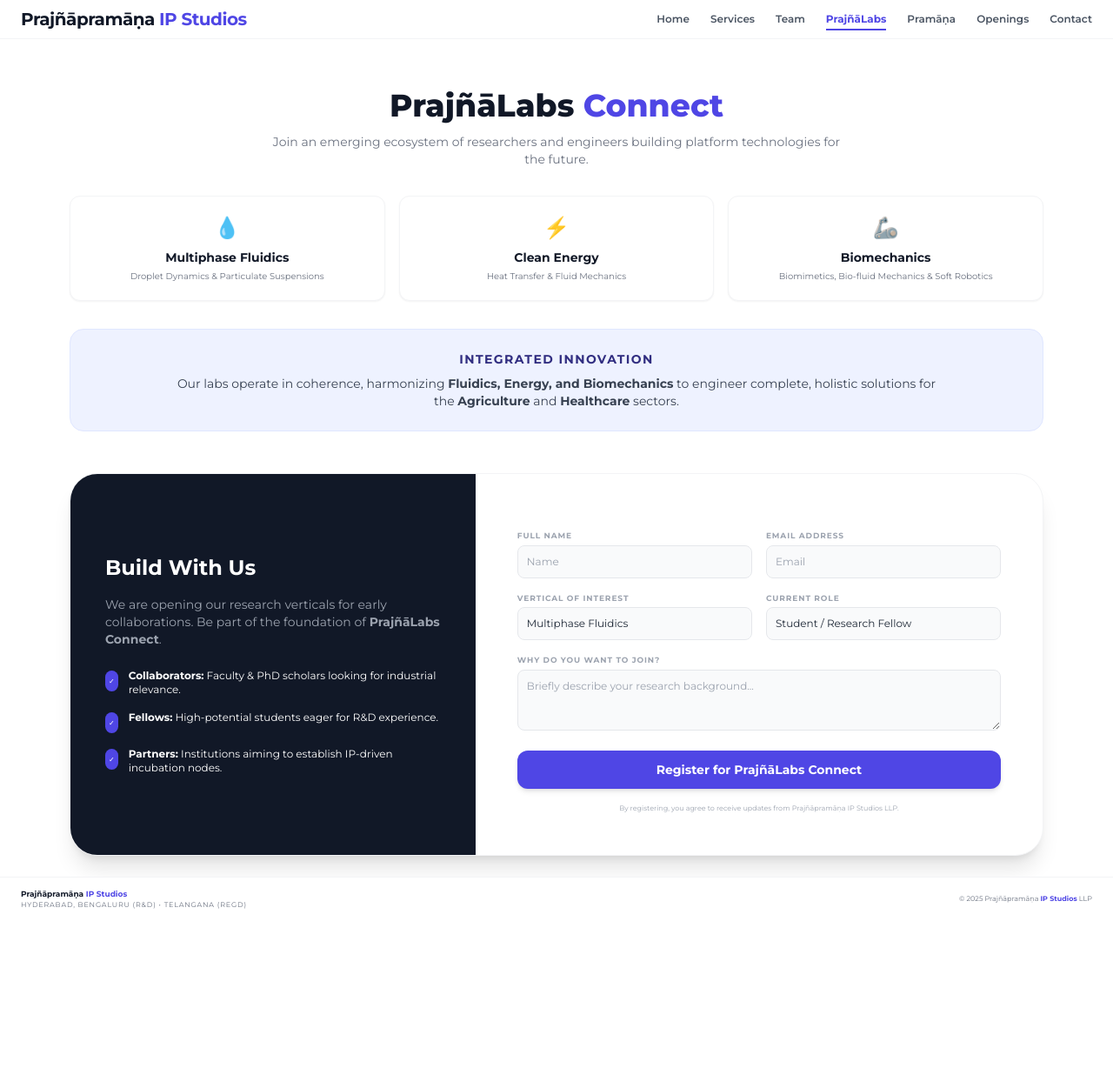
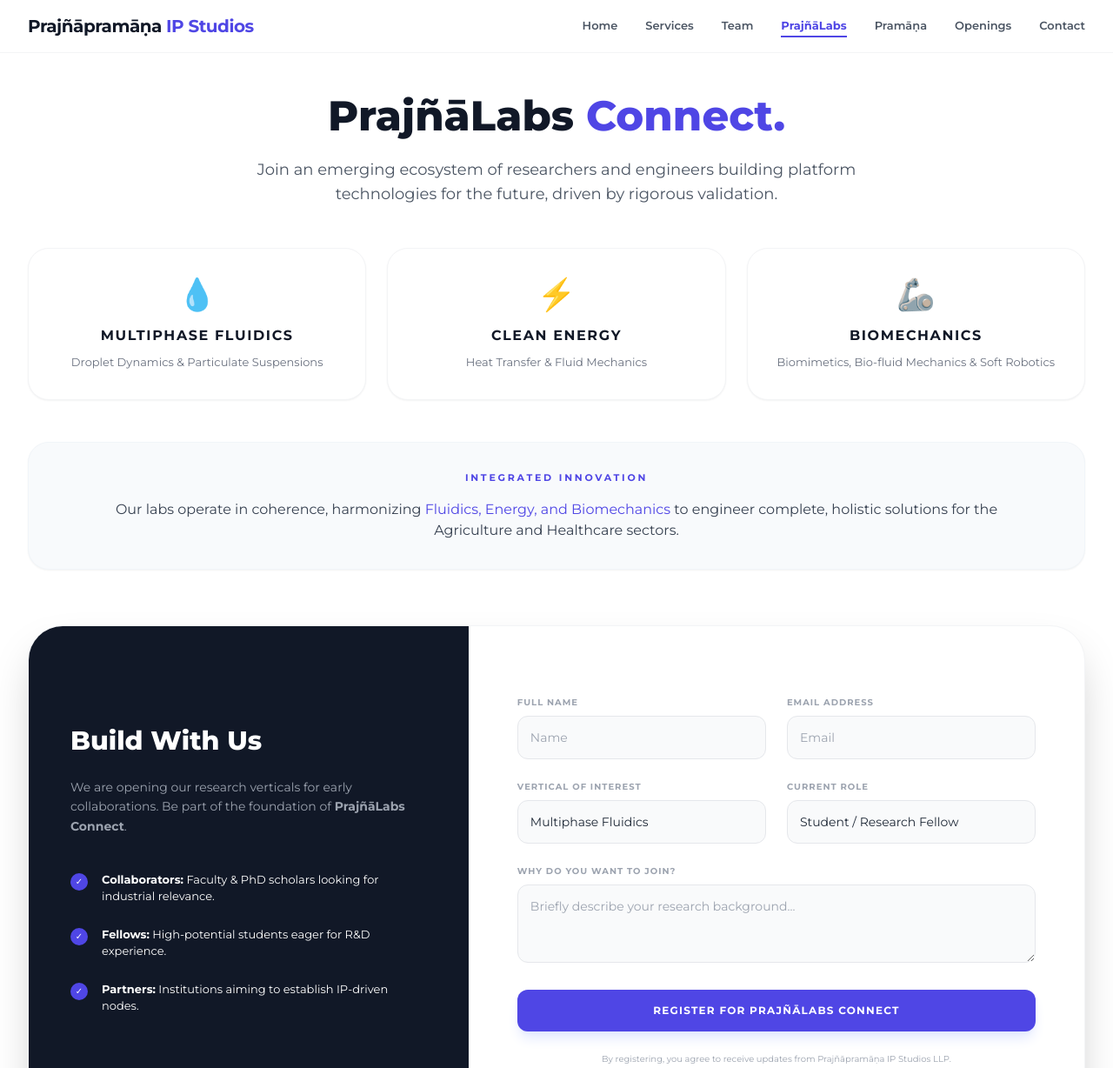
Before and after one commit to Prajnapramana/Prajnapramana.github.io, a plain HTML site: page prajnalabs.html in a window 1280 px wide. Shown: the top 1228 px of the page at 87% size. Before the commit the page ends 1058 px from the top, so only its background shows below. Drawn offline with nearby package versions, Linux system fonts and the light colour scheme.

Commit message:
Update prajnalabs.html

```diff
--- a/prajnalabs.html
+++ b/prajnalabs.html
@@ -17,23 +17,26 @@
             background-clip: text;
         }
         .hero-gradient {
-            background: radial-gradient(circle at 70% 30%, #fefce8 0%, #ffffff 100%);
+            background: linear-gradient(135deg, #f5f8ff 0%, #ffffff 100%);
         }
+        /* Custom Scrollbar */
+        .custom-scroll::-webkit-scrollbar { width: 4px; }
+        .custom-scroll::-webkit-scrollbar-track { background: transparent; }
+        .custom-scroll::-webkit-scrollbar-thumb { background: #cbd5e1; border-radius: 10px; }
     </style>
 </head>
-<body class="bg-white text-gray-800 flex flex-col min-h-screen">
+<body class="bg-white text-gray-800 flex flex-col min-h-screen overflow-x-hidden">
 
+    <!-- NAVIGATION (Standardized with Index) -->
     <nav class="bg-white/90 backdrop-blur-md sticky top-0 z-50 border-b border-gray-100 flex-shrink-0">
-        <div class="container mx-auto px-6 py-2 flex justify-between items-center">
+        <div class="container mx-auto px-4 md:px-8 py-4 flex justify-between items-center max-w-[1440px]">
             <div class="flex items-center space-x-2">
                 <span class="font-bold text-lg md:text-xl text-gray-900 tracking-tight">Prajñāpramāṇa <span class="text-indigo-600">IP Studios</span></span>
             </div>
-
-            <button id="menu-btn" class="md:hidden text-gray-600 focus:outline-none">
+            <button id="menu-btn" class="md:hidden text-gray-600 focus:outline-none p-2">
                 <svg class="w-6 h-6" fill="none" stroke="currentColor" viewBox="0 0 24 24"><path stroke-linecap="round" stroke-linejoin="round" stroke-width="2" d="M4 6h16M4 12h16m-7 6h7"></path></svg>
             </button>
-
-            <ul id="menu" class="hidden md:flex space-x-6 font-semibold text-gray-600 text-xs items-center">
+            <ul id="menu" class="hidden md:flex space-x-8 font-semibold text-gray-600 text-[13px] items-center">
                 <li><a href="index.html" class="hover:text-indigo-600 transition">Home</a></li>
                 <li><a href="services.html" class="hover:text-indigo-600 transition">Services</a></li>
                 <li><a href="team.html" class="hover:text-indigo-600 transition">Team</a></li>
@@ -43,13 +46,13 @@
                 <li><a href="contact.html" class="hover:text-indigo-600 transition">Contact</a></li>
             </ul>
         </div>
-
-        <div id="mobile-menu" class="hidden bg-white border-b border-gray-100 md:hidden absolute w-full z-50 shadow-lg">
-            <ul class="flex flex-col p-6 space-y-4 font-semibold text-gray-600 text-sm">
+        <!-- MOBILE MENU -->
+        <div id="mobile-menu" class="hidden bg-white border-b border-gray-100 md:hidden absolute w-full z-50 shadow-xl">
+            <ul class="flex flex-col p-6 space-y-5 font-semibold text-gray-600 text-sm">
                 <li><a href="index.html">Home</a></li>
                 <li><a href="services.html">Services</a></li>
                 <li><a href="team.html">Team</a></li>
-                <li><a href="prajnalabs.html" class="text-indigo-600 font-bold">PrajñāLabs</a></li>
+                <li><a href="prajnalabs.html" class="text-indigo-600">PrajñāLabs</a></li>
                 <li><a href="pramana.html">Pramāṇa</a></li>
                 <li><a href="openings.html">Openings</a></li>
                 <li><a href="contact.html">Contact</a></li>
@@ -57,96 +60,101 @@
         </div>
     </nav>
 
-    <div class="flex-grow container mx-auto px-4 py-6 max-w-6xl">
-        <header class="text-center my-8">
-            <h1 class="text-2xl md:text-4xl font-extrabold text-gray-900 leading-tight">
-                PrajñāLabs <span class="text-indigo-600">Connect</span>
+    <!-- MAIN CONTENT -->
+    <main class="flex-grow container mx-auto px-4 md:px-8 py-12 max-w-[1440px]">
+
+        <!-- Header Section -->
+        <header class="text-center mb-12">
+            <h1 class="text-3xl md:text-4xl lg:text-5xl font-extrabold text-gray-900 leading-tight mb-6">
+                PrajñāLabs <span class="text-indigo-600">Connect.</span>
             </h1>
-            <p class="text-xs md:text-sm text-gray-500 mt-3 max-w-2xl mx-auto leading-relaxed">
-                Join an emerging ecosystem of researchers and engineers building platform technologies for the future.
+            <p class="text-base md:text-lg text-gray-600 max-w-3xl mx-auto leading-relaxed px-4">
+                Join an emerging ecosystem of researchers and engineers building platform technologies for the future, driven by rigorous validation.
             </p>
         </header>
 
-        <!-- Verticals Grid -->
-        <div class="grid grid-cols-1 md:grid-cols-3 gap-4 mb-8">
+        <!-- Verticals Grid (Standardized to Home Page Card Style) -->
+        <div class="grid grid-cols-1 md:grid-cols-3 gap-6 mb-12">
             <!-- Vertical 1 -->
-            <div class="bg-white p-5 rounded-xl shadow-sm border border-gray-100 text-center transition-transform hover:scale-105 hover:border-indigo-100">
-                <div class="text-2xl mb-2">💧</div>
-                <h3 class="font-bold text-sm text-gray-900">Multiphase Fluidics</h3>
-                <p class="text-[10px] text-gray-500 mt-1">Droplet Dynamics & Particulate Suspensions</p>
+            <div class="bg-white p-8 rounded-3xl border border-gray-100 shadow-sm text-center transition-all hover:shadow-md hover:border-indigo-100 group">
+                <div class="text-4xl mb-4 transition-transform group-hover:scale-110">💧</div>
+                <h3 class="font-bold text-base text-gray-900 mb-2 uppercase tracking-widest">Multiphase Fluidics</h3>
+                <p class="text-[13px] text-gray-500 leading-relaxed">Droplet Dynamics & Particulate Suspensions</p>
             </div>
             <!-- Vertical 2 -->
-            <div class="bg-white p-5 rounded-xl shadow-sm border border-gray-100 text-center transition-transform hover:scale-105 hover:border-indigo-100">
-                <div class="text-2xl mb-2">⚡</div>
-                <h3 class="font-bold text-sm text-gray-900">Clean Energy</h3>
-                <p class="text-[10px] text-gray-500 mt-1">Heat Transfer & Fluid Mechanics</p>
+            <div class="bg-white p-8 rounded-3xl border border-gray-100 shadow-sm text-center transition-all hover:shadow-md hover:border-indigo-100 group">
+                <div class="text-4xl mb-4 transition-transform group-hover:scale-110">⚡</div>
+                <h3 class="font-bold text-base text-gray-900 mb-2 uppercase tracking-widest">Clean Energy</h3>
+                <p class="text-[13px] text-gray-500 leading-relaxed">Heat Transfer & Fluid Mechanics</p>
             </div>
             <!-- Vertical 3 -->
-            <div class="bg-white p-5 rounded-xl shadow-sm border border-gray-100 text-center transition-transform hover:scale-105 hover:border-indigo-100">
-                <div class="text-2xl mb-2">🦾</div>
-                <h3 class="font-bold text-sm text-gray-900">Biomechanics</h3>
-                <p class="text-[10px] text-gray-500 mt-1">Biomimetics, Bio-fluid Mechanics & Soft Robotics</p>
+            <div class="bg-white p-8 rounded-3xl border border-gray-100 shadow-sm text-center transition-all hover:shadow-md hover:border-indigo-100 group">
+                <div class="text-4xl mb-4 transition-transform group-hover:scale-110">🦾</div>
+                <h3 class="font-bold text-base text-gray-900 mb-2 uppercase tracking-widest">Biomechanics</h3>
+                <p class="text-[13px] text-gray-500 leading-relaxed">Biomimetics, Bio-fluid Mechanics & Soft Robotics</p>
             </div>
         </div>
 
         <!-- Integrated Approach Banner -->
-        <div class="bg-indigo-50 border border-indigo-100 rounded-2xl p-6 mb-12 text-center">
-            <h3 class="text-sm font-bold text-indigo-900 uppercase tracking-widest mb-2">Integrated Innovation</h3>
-            <p class="text-xs md:text-sm text-gray-700 max-w-4xl mx-auto leading-relaxed">
-                Our labs operate in coherence, harmonizing <b>Fluidics, Energy, and Biomechanics</b> to engineer complete, holistic solutions for the <b>Agriculture</b> and <b>Healthcare</b> sectors.
+        <div class="bg-slate-50 border border-slate-100 rounded-3xl p-8 mb-16 text-center shadow-sm">
+            <h3 class="text-[11px] font-bold text-indigo-600 uppercase tracking-[0.25em] mb-4">Integrated Innovation</h3>
+            <p class="text-sm md:text-base text-gray-700 max-w-5xl mx-auto leading-relaxed font-medium">
+                Our labs operate in coherence, harmonizing <span class="text-indigo-600">Fluidics, Energy, and Biomechanics</span> to engineer complete, holistic solutions for the Agriculture and Healthcare sectors.
             </p>
         </div>
 
-        <!-- Registration Section -->
-        <div class="bg-white rounded-[2rem] shadow-xl overflow-hidden flex flex-col lg:flex-row items-stretch border border-gray-100">
-            <div class="lg:w-5/12 p-8 md:p-10 bg-gray-900 text-white flex flex-col justify-center">
-                <h2 class="text-xl md:text-2xl font-bold mb-4">Build With Us</h2>
-                <p class="text-gray-400 mb-6 leading-relaxed text-xs md:text-sm">
+        <!-- Registration Section (Unified with Contact/Direct Connect styles) -->
+        <div class="bg-white rounded-[2.5rem] shadow-2xl overflow-hidden flex flex-col lg:flex-row items-stretch border border-gray-100 mb-16">
+            <!-- Left Info Panel -->
+            <div class="lg:w-5/12 p-10 md:p-12 bg-gray-900 text-white flex flex-col justify-center">
+                <h2 class="text-2xl md:text-3xl font-extrabold mb-6 leading-tight">Build With Us</h2>
+                <p class="text-gray-400 mb-10 leading-relaxed text-sm">
                     We are opening our research verticals for early collaborations. Be part of the foundation of <b>PrajñāLabs Connect</b>.
                 </p>
-                <ul class="space-y-4 text-xs">
-                    <li class="flex items-start space-x-3">
-                        <span class="bg-indigo-600 p-1 rounded-full text-[8px] mt-0.5 shrink-0">✓</span>
-                        <span><b>Collaborators:</b> Faculty & PhD scholars looking for industrial relevance.</span>
+                <ul class="space-y-6">
+                    <li class="flex items-start space-x-4">
+                        <span class="bg-indigo-600 w-5 h-5 flex items-center justify-center rounded-full text-[10px] mt-0.5 shrink-0">✓</span>
+                        <span class="text-[13px]"><b class="text-white">Collaborators:</b> Faculty & PhD scholars looking for industrial relevance.</span>
                     </li>
-                    <li class="flex items-start space-x-3">
-                        <span class="bg-indigo-600 p-1 rounded-full text-[8px] mt-0.5 shrink-0">✓</span>
-                        <span><b>Fellows:</b> High-potential students eager for R&D experience.</span>
+                    <li class="flex items-start space-x-4">
+                        <span class="bg-indigo-600 w-5 h-5 flex items-center justify-center rounded-full text-[10px] mt-0.5 shrink-0">✓</span>
+                        <span class="text-[13px]"><b class="text-white">Fellows:</b> High-potential students eager for R&D experience.</span>
                     </li>
-                    <li class="flex items-start space-x-3">
-                        <span class="bg-indigo-600 p-1 rounded-full text-[8px] mt-0.5 shrink-0">✓</span>
-                        <span><b>Partners:</b> Institutions aiming to establish IP-driven incubation nodes.</span>
+                    <li class="flex items-start space-x-4">
+                        <span class="bg-indigo-600 w-5 h-5 flex items-center justify-center rounded-full text-[10px] mt-0.5 shrink-0">✓</span>
+                        <span class="text-[13px]"><b class="text-white">Partners:</b> Institutions aiming to establish IP-driven nodes.</span>
                     </li>
                 </ul>
             </div>
 
-            <div class="lg:w-7/12 p-8 md:p-12">
-                <form action="https://formspree.io/f/xpqardzp" method="POST" class="space-y-4">
+            <!-- Right Form Panel -->
+            <div class="lg:w-7/12 p-8 md:p-14">
+                <form action="https://formspree.io/f/xpqardzp" method="POST" class="space-y-6">
                     <input type="text" name="_gotcha" style="display:none">
-                    <div class="grid grid-cols-1 md:grid-cols-2 gap-4">
+                    <div class="grid grid-cols-1 md:grid-cols-2 gap-6">
                         <div>
-                            <label class="block text-[9px] font-bold uppercase text-gray-400 mb-1 tracking-widest">Full Name</label>
+                            <label class="block text-[10px] font-bold uppercase text-gray-400 mb-2 tracking-widest">Full Name</label>
                             <input type="text" name="name" required placeholder="Name"
-                                   class="w-full p-2.5 bg-gray-50 border border-gray-200 rounded-lg focus:ring-1 focus:ring-indigo-500 outline-none transition text-xs">
+                                   class="w-full p-3.5 bg-gray-50 border border-gray-200 rounded-xl focus:ring-2 focus:ring-indigo-500/20 focus:border-indigo-500 outline-none transition text-sm">
                         </div>
                         <div>
-                            <label class="block text-[9px] font-bold uppercase text-gray-400 mb-1 tracking-widest">Email Address</label>
+                            <label class="block text-[10px] font-bold uppercase text-gray-400 mb-2 tracking-widest">Email Address</label>
                             <input type="email" name="email" required placeholder="Email"
-                                   class="w-full p-2.5 bg-gray-50 border border-gray-200 rounded-lg focus:ring-1 focus:ring-indigo-500 outline-none transition text-xs">
+                                   class="w-full p-3.5 bg-gray-50 border border-gray-200 rounded-xl focus:ring-2 focus:ring-indigo-500/20 focus:border-indigo-500 outline-none transition text-sm">
                         </div>
                     </div>
-                    <div class="grid grid-cols-1 md:grid-cols-2 gap-4">
+                    <div class="grid grid-cols-1 md:grid-cols-2 gap-6">
                         <div>
-                            <label class="block text-[9px] font-bold uppercase text-gray-400 mb-1 tracking-widest">Vertical of Interest</label>
-                            <select name="vertical" class="w-full p-2.5 bg-gray-50 border border-gray-200 rounded-lg focus:ring-1 focus:ring-indigo-500 outline-none transition appearance-none text-xs">
+                            <label class="block text-[10px] font-bold uppercase text-gray-400 mb-2 tracking-widest">Vertical of Interest</label>
+                            <select name="vertical" class="w-full p-3.5 bg-gray-50 border border-gray-200 rounded-xl focus:ring-2 focus:ring-indigo-500/20 focus:border-indigo-500 outline-none transition appearance-none text-sm cursor-pointer">
                                 <option value="fluidics">Multiphase Fluidics</option>
                                 <option value="energy">Clean Energy</option>
                                 <option value="biomechanics">Biomechanics</option>
                             </select>
                         </div>
                         <div>
-                            <label class="block text-[9px] font-bold uppercase text-gray-400 mb-1 tracking-widest">Current Role</label>
-                            <select name="role" class="w-full p-2.5 bg-gray-50 border border-gray-200 rounded-lg focus:ring-1 focus:ring-indigo-500 outline-none transition appearance-none text-xs">
+                            <label class="block text-[10px] font-bold uppercase text-gray-400 mb-2 tracking-widest">Current Role</label>
+                            <select name="role" class="w-full p-3.5 bg-gray-50 border border-gray-200 rounded-xl focus:ring-2 focus:ring-indigo-500/20 focus:border-indigo-500 outline-none transition appearance-none text-sm cursor-pointer">
                                 <option value="student">Student / Research Fellow</option>
                                 <option value="faculty">Faculty Member</option>
                                 <option value="industry">Industry Professional</option>
@@ -155,28 +163,43 @@
                         </div>
                     </div>
                     <div>
-                        <label class="block text-[9px] font-bold uppercase text-gray-400 mb-1 tracking-widest">Why do you want to join?</label>
+                        <label class="block text-[10px] font-bold uppercase text-gray-400 mb-2 tracking-widest">Why do you want to join?</label>
                         <textarea name="message" rows="3" placeholder="Briefly describe your research background..."
-                                  class="w-full p-2.5 bg-gray-50 border border-gray-200 rounded-lg focus:ring-1 focus:ring-indigo-500 outline-none transition text-xs"></textarea>
+                                  class="w-full p-3.5 bg-gray-50 border border-gray-200 rounded-xl focus:ring-2 focus:ring-indigo-500/20 focus:border-indigo-500 outline-none transition text-sm"></textarea>
                     </div>
-                    <button type="submit" class="w-full bg-indigo-600 text-white font-bold py-3 rounded-xl shadow-md hover:bg-indigo-700 transition duration-300 transform hover:-translate-y-0.5 text-xs md:text-sm">
+                    <button type="submit" class="w-full bg-indigo-600 text-white font-bold py-4 rounded-xl shadow-lg shadow-indigo-100 hover:bg-indigo-700 hover:-translate-y-0.5 transition-all text-xs uppercase tracking-widest">
                         Register for PrajñāLabs Connect
                     </button>
-                    <p class="text-[8px] text-gray-400 text-center mt-2">
+                    <p class="text-[10px] text-gray-400 text-center mt-4">
                         By registering, you agree to receive updates from Prajñāpramāṇa IP Studios LLP.
                     </p>
                 </form>
             </div>
         </div>
-    </div>
 
-    <footer class="bg-white py-3 border-t border-gray-100 mt-auto flex-shrink-0">
-        <div class="container mx-auto px-6 text-center md:text-left flex flex-col md:flex-row justify-between items-center gap-2 text-[9px] text-gray-500">
-            <div>
-                <p class="font-bold text-gray-900">Prajñāpramāṇa <span class="text-indigo-600">IP Studios</span></p>
-                <p class="tracking-widest uppercase text-[8px]">Hyderabad, Bengaluru (R&D) • Telangana (Regd)</p>
+        <!-- Navigation Shortcut -->
+        <div class="text-center">
+            <a href="index.html" class="inline-flex items-center gap-3 text-[11px] font-bold text-gray-400 hover:text-indigo-600 transition uppercase tracking-[0.25em] group">
+                <svg class="w-4 h-4 group-hover:-translate-x-1 transition-transform" fill="none" stroke="currentColor" viewBox="0 0 24 24"><path stroke-linecap="round" stroke-linejoin="round" stroke-width="2" d="M10 19l-7-7m0 0l7-7m-7 7h18"></path></svg>
+                Back to Home
+            </a>
+        </div>
+
+    </main>
+
+    <!-- FOOTER (Standardized) -->
+    <footer class="bg-white py-8 border-t border-gray-100 mt-auto flex-shrink-0">
+        <div class="container mx-auto px-6 md:px-12 max-w-[1440px]">
+            <div class="flex flex-col md:flex-row justify-between items-center gap-8 text-gray-500">
+                <div class="text-center md:text-left">
+                    <p class="font-bold text-gray-900 text-base">Prajñāpramāṇa <span class="text-indigo-600">IP Studios</span></p>
+                    <p class="tracking-[0.2em] uppercase text-[10px] mt-2 font-medium">Hyderabad, Bengaluru (R&D) • Telangana (Regd)</p>
+                </div>
+                <div class="text-center md:text-right">
+                    <p class="text-[11px] mb-2 font-medium">Empowering deep-tech innovation through rigorous evidence.</p>
+                    <p class="text-[10px]">© 2025 Prajñāpramāṇa <span class="text-indigo-600 font-bold">IP Studios</span> LLP</p>
+                </div>
             </div>
-            <p class="text-[8px] text-center">© 2025 Prajñāpramāṇa <span class="text-indigo-600 font-bold">IP Studios</span> LLP</p>
         </div>
     </footer>
 
```
